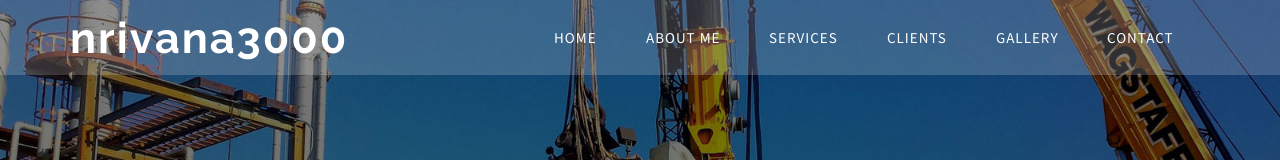
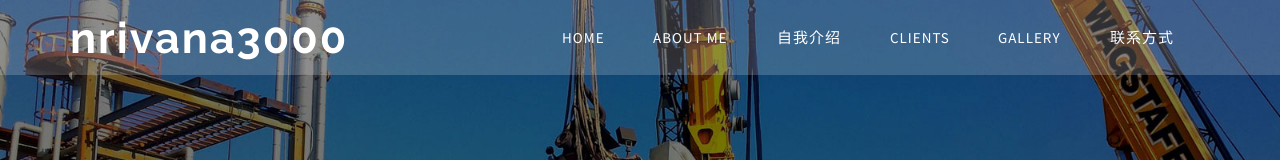
Before and after one commit to nirvana3000/nirvana3000.github.io, a plain HTML site: page index.html in a window 1280 px wide. Shown: the top 160 px of the page. Drawn offline with Linux system fonts and the light colour scheme.

Commit message:
Update index.html

```diff
--- a/index.html
+++ b/index.html
@@ -40,10 +40,10 @@
 						<ul class="nav navbar-nav navbar-right">
 								<li class="scroll hvr-underline-from-center"><a href="index.html">Home</a></li>
 								<li><a class="scroll hvr-underline-from-center" href="#about">About Me</a></li>
-								<li><a class="scroll hvr-underline-from-center" href="#services">Services</a></li>
+								<li><a class="scroll hvr-underline-from-center" href="#services">自我介绍</a></li>
 								<li><a class="scroll hvr-underline-from-center" href="#clients">clients</a></li>
 								<li><a class="scroll hvr-underline-from-center" href="#gallery">Gallery</a></li>
-								<li><a class="scroll hvr-underline-from-center" href="#contact">Contact</a></li>
+								<li><a class="scroll hvr-underline-from-center" href="#contact">联系方式</a></li>
 						  </ul>
 					</div>
 					<div class="clearfix"> </div>
```
